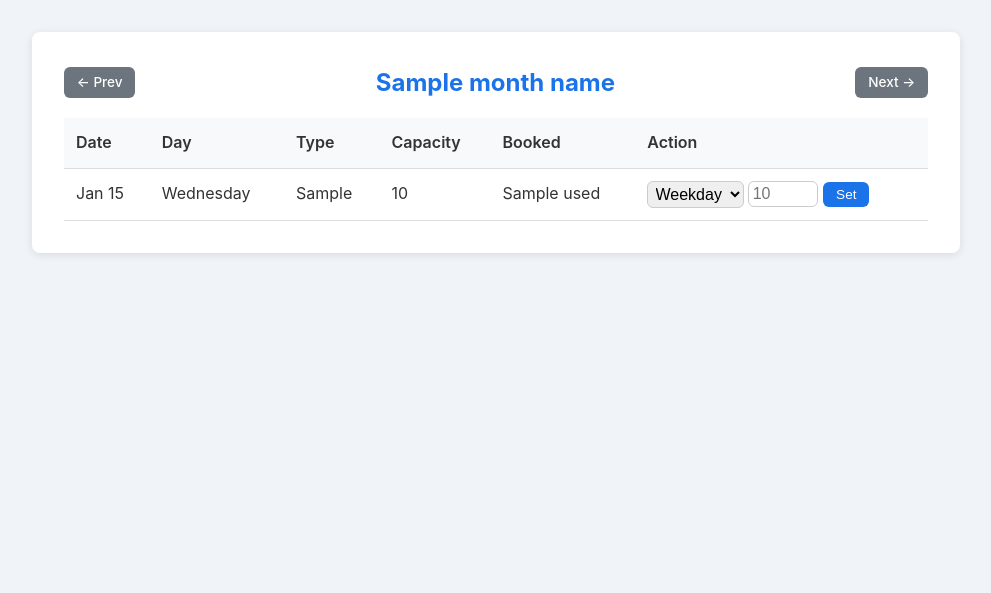
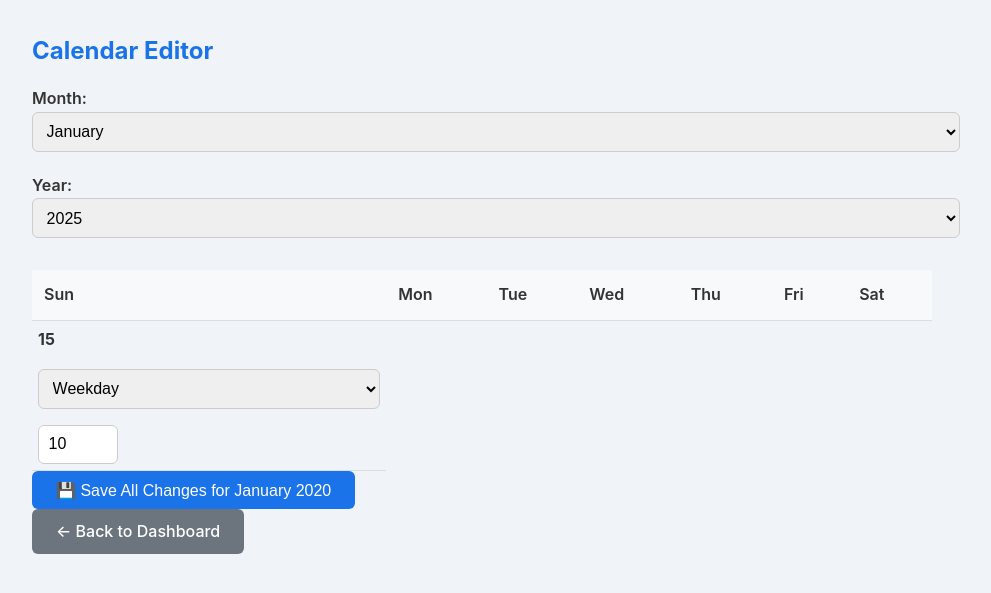
Before and after one commit to ccbractivix/splashpass, a Flask app: template templates/admin/calendar.html in a window 1280 px wide. Shown: the part 58-651 px from the top of the page, without its empty margins (144-1135 px from the left). Run offline with Flask 3, Linux system fonts and the light colour scheme; the template is opened without the code that fills it: most values are stand-ins (such as "Sample title", 1, 10 or a date in 2020).

Commit message:
Update calendar.html

```diff
--- a/templates/admin/calendar.html
+++ b/templates/admin/calendar.html
@@ -1,55 +1,63 @@
-{% extends 'base.html' %}
-{% block title %}Calendar{% endblock %}
+{% extends "base.html" %}
+{% block title %}Calendar Editor{% endblock %}
 {% block content %}
-<div class="card">
-    <div style="display:flex; justify-content:space-between; align-items:center;">
-        <a href="{{ url_for('admin_calendar', year=prev_year, month=prev_month) }}" class="btn btn-sm btn-secondary">← Prev</a>
-        <h2 style="margin:0;">{{ month_name }}</h2>
-        <a href="{{ url_for('admin_calendar', year=next_year, month=next_month) }}" class="btn btn-sm btn-secondary">Next →</a>
-    </div>
+<h2>Calendar Editor</h2>
 
-    <table style="margin-top:1rem;">
+<form method="GET" class="mb-3">
+  <label>Month:
+    <select name="month" onchange="this.form.submit()">
+      {% for m in range(1,13) %}
+      <option value="{{ m }}" {% if m == month %}selected{% endif %}>
+        {{ datetime(2025, m, 1).strftime('%B') }}
+      </option>
+      {% endfor %}
+    </select>
+  </label>
+  <label class="ms-2">Year:
+    <select name="year" onchange="this.form.submit()">
+      {% for y in range(2025, 2028) %}
+      <option value="{{ y }}" {% if y == year %}selected{% endif %}>{{ y }}</option>
+      {% endfor %}
+    </select>
+  </label>
+</form>
+
+<form method="POST" action="/admin/calendar/bulk">
+  <input type="hidden" name="month" value="{{ month }}">
+  <input type="hidden" name="year" value="{{ year }}">
+
+  <table class="table table-bordered text-center" style="max-width:900px;">
     <thead>
       <tr>
-                <th>Date</th>
-                <th>Day</th>
-                <th>Type</th>
-                <th>Capacity</th>
-                <th>Booked</th>
-                <th>Action</th>
+        <th>Sun</th><th>Mon</th><th>Tue</th><th>Wed</th><th>Thu</th><th>Fri</th><th>Sat</th>
       </tr>
     </thead>
     <tbody>
-            {% for d in days %}
+      {% for week in weeks %}
       <tr>
-                <td>{{ d.date.strftime('%b %d') }}</td>
-                <td>{{ d.date.strftime('%A') }}</td>
-                <td>
-                    {% if d.day_type == 'High Use' %}
-                        <strong style="color:#dc3545;">{{ d.day_type }}</strong>
-                    {% elif d.day_type == 'Weekend' %}
-                        <strong style="color:#f39c12;">{{ d.day_type }}</strong>
-                    {% else %}
-                        {{ d.day_type }}
+        {% for day in week %}
+        <td style="vertical-align:top; padding:6px; min-width:110px; {% if day and day.date == today %}background:#fff3cd;{% endif %}">
+          {% if day %}
+            <strong>{{ day.date.day }}</strong><br>
+            <select name="type_{{ day.date.isoformat() }}" class="form-select form-select-sm mt-1">
+              <option value="Weekday" {% if day.day_type == 'Weekday' %}selected{% endif %}>Weekday</option>
+              <option value="Weekend" {% if day.day_type == 'Weekend' %}selected{% endif %}>Weekend</option>
+              <option value="High Use" {% if day.day_type == 'High Use' %}selected{% endif %}>High Use</option>
+            </select>
+            <input type="number" name="cap_{{ day.date.isoformat() }}"
+                   value="{{ day.capacity }}"
+                   class="form-control form-control-sm mt-1"
+                   min="0" max="500" style="width:80px; margin:auto;">
           {% endif %}
         </td>
-                <td>{{ d.capacity }}</td>
-                <td>{{ d.used }}</td>
-                <td>
-                    <form method="POST" action="{{ url_for('set_day') }}" style="display:flex; gap:0.3rem; align-items:center;">
-                        <input type="hidden" name="date" value="{{ d.date.isoformat() }}">
-                        <select name="day_type" style="width:auto; margin:0; padding:0.2rem;">
-                            <option value="Weekday" {% if d.day_type == 'Weekday' %}selected{% endif %}>Weekday</option>
-                            <option value="Weekend" {% if d.day_type == 'Weekend' %}selected{% endif %}>Weekend</option>
-                            <option value="High Use" {% if d.day_type == 'High Use' %}selected{% endif %}>High Use</option>
-                        </select>
-                        <input type="number" name="capacity" placeholder="{{ d.capacity }}" style="width:70px; margin:0; padding:0.2rem;">
-                        <button type="submit" class="btn btn-sm btn-primary">Set</button>
-                    </form>
-                </td>
+        {% endfor %}
       </tr>
       {% endfor %}
     </tbody>
   </table>
-</div>
+
+  <button type="submit" class="btn btn-primary btn-lg mt-2">💾 Save All Changes for {{ datetime(2025, month, 1).strftime('%B') }} {{ year }}</button>
+</form>
+
+<a href="/admin/dashboard" class="btn btn-secondary mt-3">← Back to Dashboard</a>
 {% endblock %}
```
Lines whose indentation alone changed are shown as unchanged.
